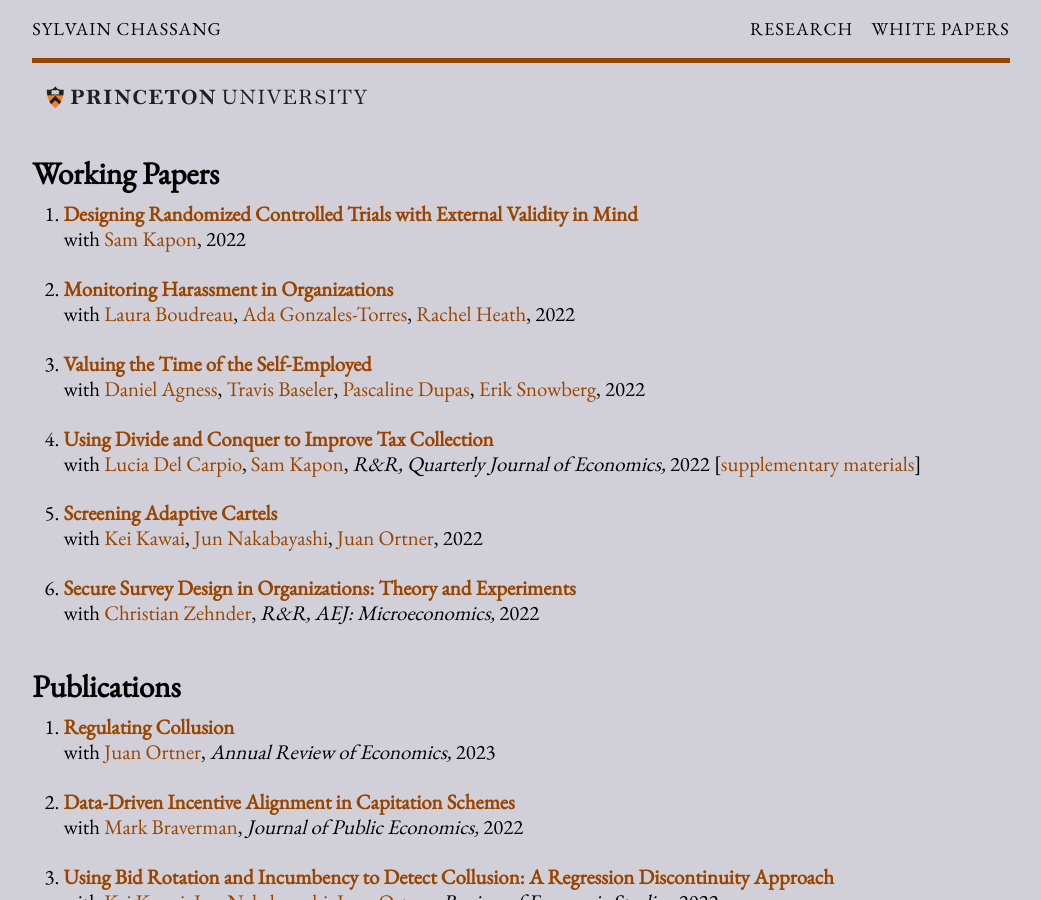
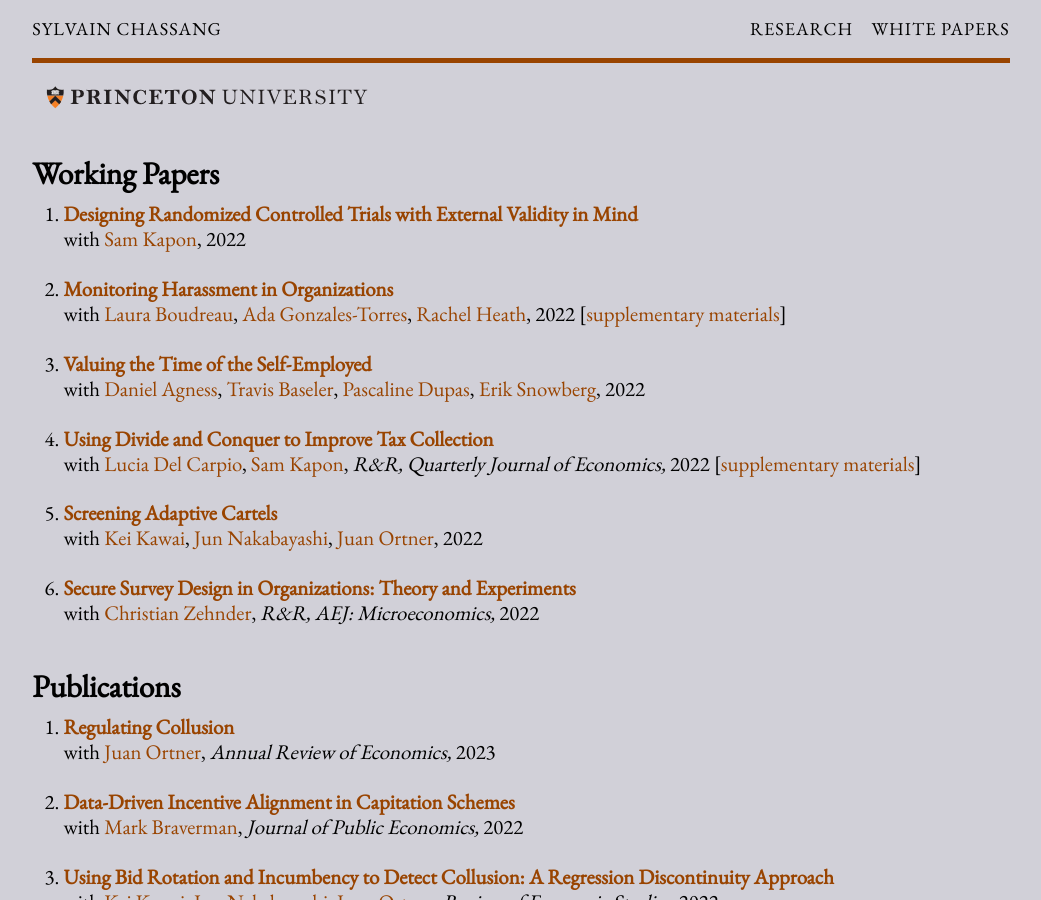
Before and after one commit to sylvaingchassang/chassang.github.io, a Jekyll site: the page built from research.md, in a window 1280 px wide and 900 px high. Shown: the whole window, without its empty margins (119-1160 px from the left). Built offline with Jekyll 4.4.1, drawn with Linux system fonts in a browser that asks for light colours; some of the changed lines change nothing that is shown.

Commit message:
sensitive stats update

```diff
--- a/research.md
+++ b/research.md
@@ -18,6 +18,7 @@
       year:  2022
       internal: True
       url:   "/assets/papers/sensitive_stats.pdf"
+      supp: "/assets/papers/sensitive_stats_sup_materials.pdf"
 
     - title:   "Valuing the Time of the Self-Employed"
       coauthors:
```
Also changed, not shown: 2 other files.
